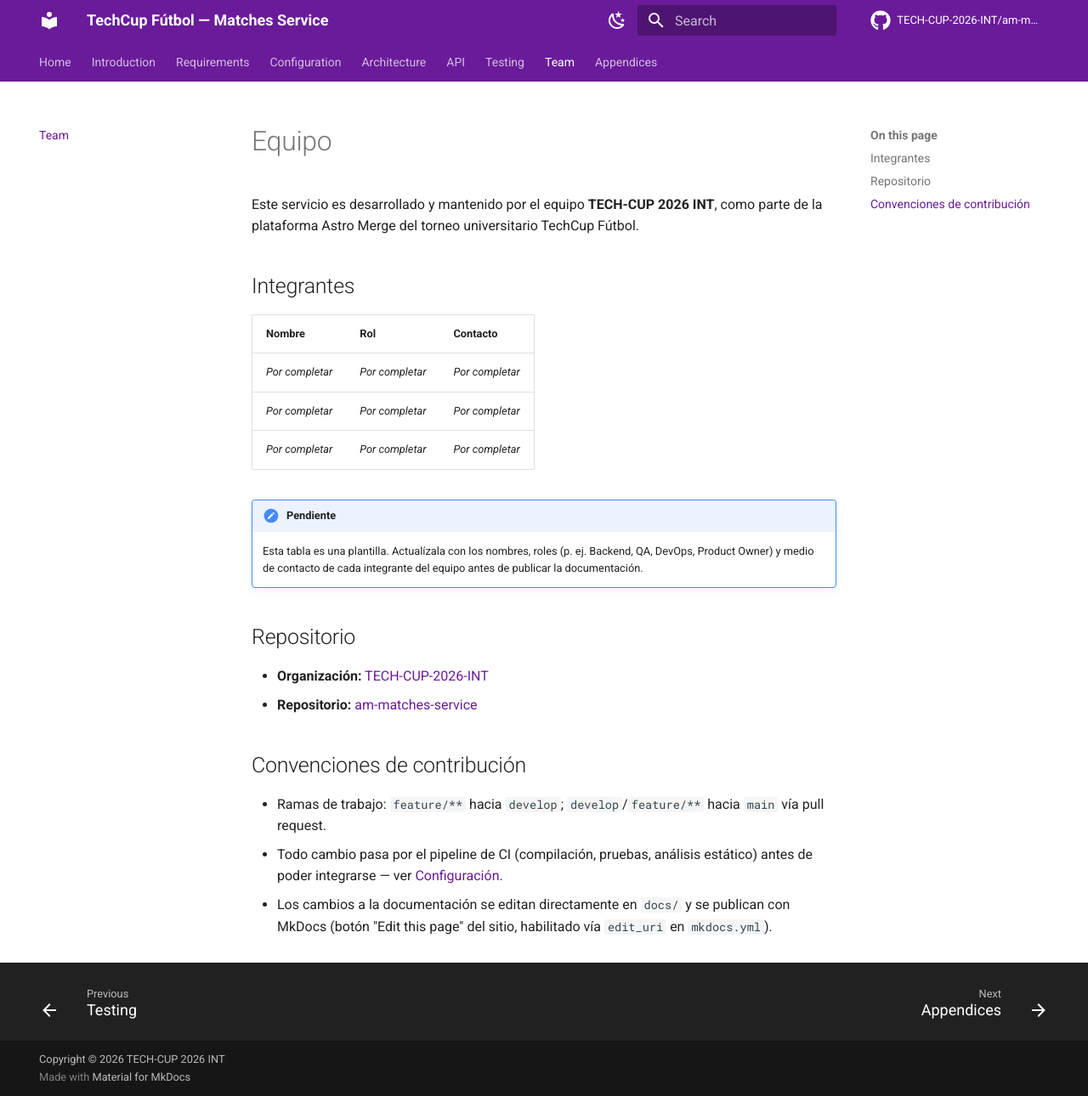
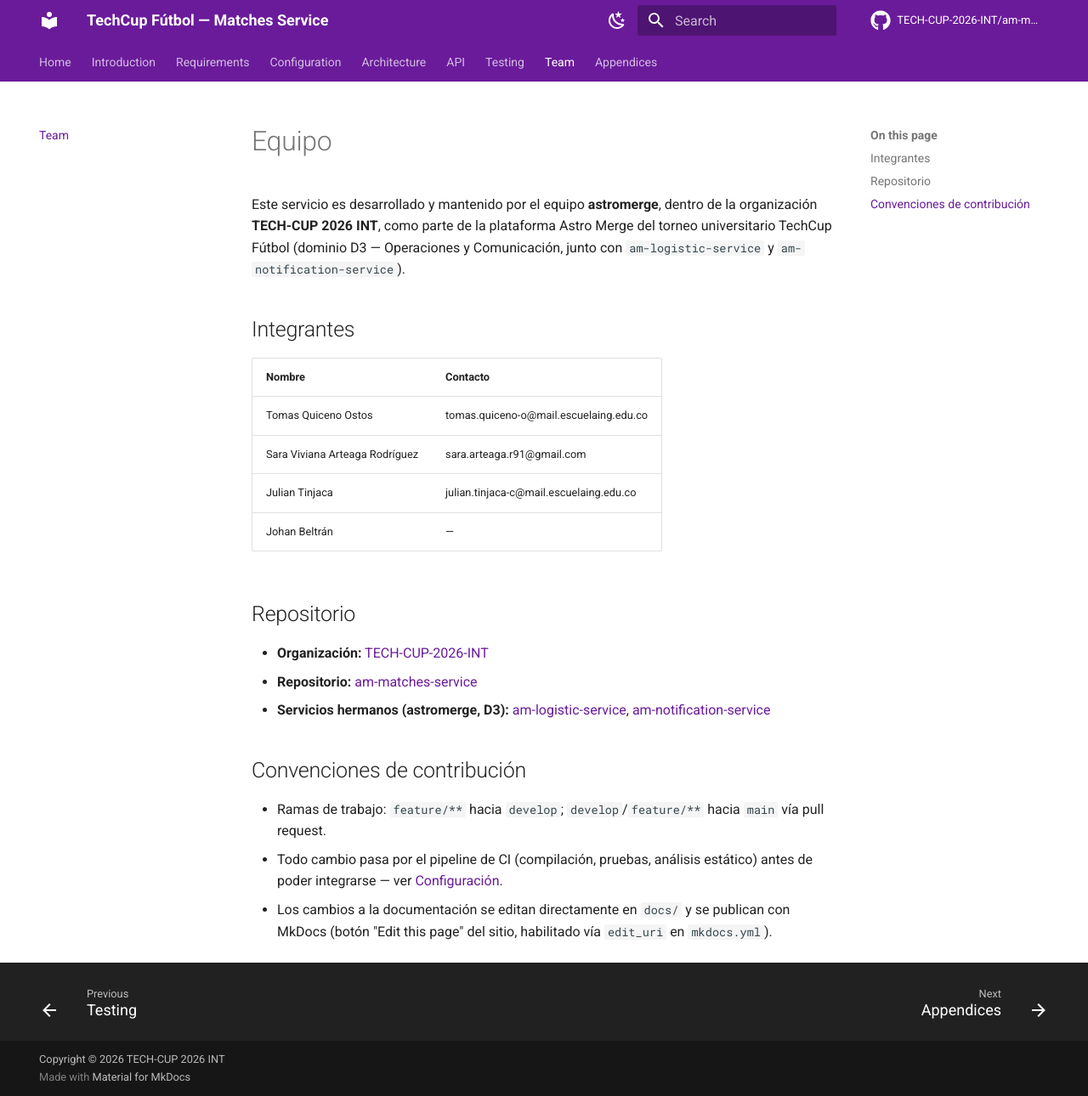
Before and after one commit to TECH-CUP-2026-INT/am-matches-service, an MkDocs documentation site: the page built from docs/equipo.md, in a window 1280 px wide and 1290 px high. Shown: the whole window at 85% size. Built offline with MkDocs 1.6.1 and Material for MkDocs 9.7.7, drawn with Linux system fonts in a browser that asks for light colours; comment, search, counter and statistics services are not loaded.

Commit message:
docs: agrega diagramas draw.io, publica documentacion con mkdocs y actualiza README
- Agrega diagramas de contexto, componentes y clases en formato drawio (XML)
  editables en app.diagrams.net, bajo docs/assets/diagrams/.
- Reestructura el README con nombre, descripcion, funcionalidades, badges,
  integrantes, guia rapida de prueba y tecnologias usadas.
- Corrige el badge de CI, que apuntaba a un workflow inexistente (ci.yml en
  vez de ci-push.yml).
- Agrega requirements.txt y workflow de despliegue de MkDocs a GitHub Pages
  para que el badge de documentacion sea real.
- Completa docs/equipo.md con los integrantes del equipo.

```diff
--- a/docs/equipo.md
+++ b/docs/equipo.md
@@ -1,26 +1,27 @@
 # Equipo
 
-Este servicio es desarrollado y mantenido por el equipo **TECH-CUP 2026 INT**,
-como parte de la plataforma Astro Merge del torneo universitario TechCup
-Fútbol.
+Este servicio es desarrollado y mantenido por el equipo **astromerge**,
+dentro de la organización **TECH-CUP 2026 INT**, como parte de la
+plataforma Astro Merge del torneo universitario TechCup Fútbol (dominio
+D3 — Operaciones y Comunicación, junto con `am-logistic-service` y
+`am-notification-service`).
 
 ## Integrantes
 
-| Nombre | Rol | Contacto |
-|---|---|---|
-| _Por completar_ | _Por completar_ | _Por completar_ |
-| _Por completar_ | _Por completar_ | _Por completar_ |
-| _Por completar_ | _Por completar_ | _Por completar_ |
-
-!!! note "Pendiente"
-    Esta tabla es una plantilla. Actualízala con los nombres, roles (p. ej.
-    Backend, QA, DevOps, Product Owner) y medio de contacto de cada
-    integrante del equipo antes de publicar la documentación.
+| Nombre | Contacto |
+|---|---|
+| Tomas Quiceno Ostos | tomas.quiceno-o@mail.escuelaing.edu.co |
+| Sara Viviana Arteaga Rodríguez | sara.arteaga.r91@gmail.com |
+| Julian Tinjaca | julian.tinjaca-c@mail.escuelaing.edu.co |
+| Johan Beltrán | — |
 
 ## Repositorio
 
 - **Organización:** [TECH-CUP-2026-INT](https://github.com/TECH-CUP-2026-INT)
 - **Repositorio:** [am-matches-service](https://github.com/TECH-CUP-2026-INT/am-matches-service)
+- **Servicios hermanos (astromerge, D3):**
+  [am-logistic-service](https://github.com/TECH-CUP-2026-INT/am-logistic-service),
+  [am-notification-service](https://github.com/TECH-CUP-2026-INT/am-notification-service)
 
 ## Convenciones de contribución
 
--- /dev/null
+++ b/requirements.txt
@@ -0,0 +1,2 @@
+mkdocs-material
+mkdocs-mermaid2-plugin
```
Also changed, not shown: README.md (+71 -42 lines), 4 other files.
